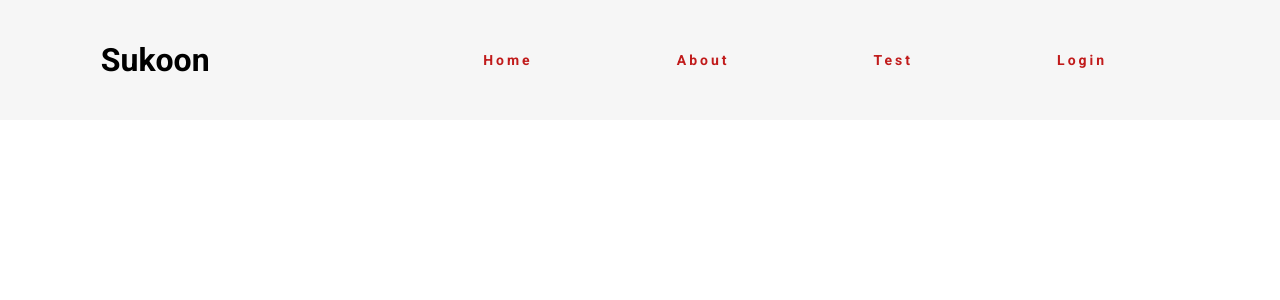
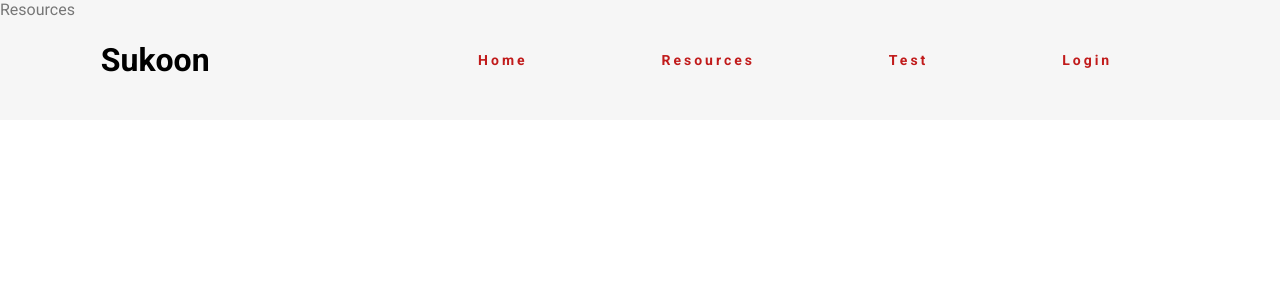
Before and after one commit to jeetkanodia/MentalHealth-frontend, a React (Vite) app: page /resources in a window 1280 px wide. Shown: the top 300 px of the page. Built offline with nearby package versions, Linux system fonts and the light colour scheme.

Commit message:
Add new resources page and update navbar links

```diff
--- a/src/App.jsx
+++ b/src/App.jsx
@@ -1,19 +1,17 @@
-import { useState } from "react";
 import { BrowserRouter as Router, Routes, Route } from "react-router-dom";
 import Navbar from "./components/Navbar";
 import Test from "./components/Test";
 import Home from "./components/Home";
 import Login from "./components/Login";
+import Resources from "./components/Resources";
 function App() {
-  const [count, setCount] = useState(0);
-
   return (
     <>
       <Router>
         <Navbar />
         <Routes>
           <Route path="/" element={<Home />} />
-          <Route path="/about" element={<p>About</p>} />
+          <Route path="/resources" element={<Resources />} />
           <Route path="/test" element={<Test />} />
           <Route path="/login" element={<Login />} />
         </Routes>
--- a/src/components/Navbar.jsx
+++ b/src/components/Navbar.jsx
@@ -14,8 +14,8 @@ const Navbar = () => {
         <Link className="navbar-link" to="/">
           <div>Home</div>
         </Link>
-        <Link className="navbar-link" to="/about">
-          <div>About</div>
+        <Link className="navbar-link" to="/resources">
+          <div>Resources</div>
         </Link>
         <Link className="navbar-link" to="/test">
           <div>Test</div>
--- /dev/null
+++ b/src/components/Resources.jsx
@@ -0,0 +1,7 @@
+import React from "react";
+
+const Resources = () => {
+  return <div>Resources</div>;
+};
+
+export default Resources;
--- a/src/components/Test.jsx
+++ b/src/components/Test.jsx
@@ -35,14 +35,14 @@ const Test = () => {
             "Explore how stress has been taking a toll on your well-being. Take the assessment today!"
           }
           img={stress}
-          link={"/"}
+          link={"/stresstest"}
         />
         <Card
           heading={"Am I Sad Or Depressed?"}
           description={
             "Is it more than just feeling low? Take the assessment to find out."
           }
-          link={"/"}
+          link={"/depressiontest"}
           img={sad}
         />
         <Card
@@ -50,7 +50,7 @@ const Test = () => {
           description={
             "Are you getting the quality sleep you deserve? Know today by taking the assessment."
           }
-          link={"/"}
+          link={"/sleeptest"}
           img={sleep}
         />
         <Card
@@ -58,13 +58,13 @@ const Test = () => {
           description={
             "Anxiety jitters never leave you. Take the self-check today to understand your anxiety better."
           }
-          link={"/"}
+          link={"/anxioustest"}
           img={anxious}
         />
         <Card
           heading={"Happiness Scale"}
           description={"Are you happy? Know today by taking the assessment."}
-          link={"/"}
+          link={"/happinesstest"}
           img={happiness}
         />
         <Card
@@ -73,7 +73,7 @@ const Test = () => {
             "Are you getting sick-listed due to work-related stress? Know today by taking the assessment"
           }
           img={workplace}
-          link={"/"}
+          link={"/workplacestresstest"}
         />
       </div>
     </div>
--- a/src/styles/card.css
+++ b/src/styles/card.css
@@ -43,5 +43,5 @@
 }
 
 .card-btn:hover {
-    text-decoration: underline;
+    color: #1a73e8;
 }
```
